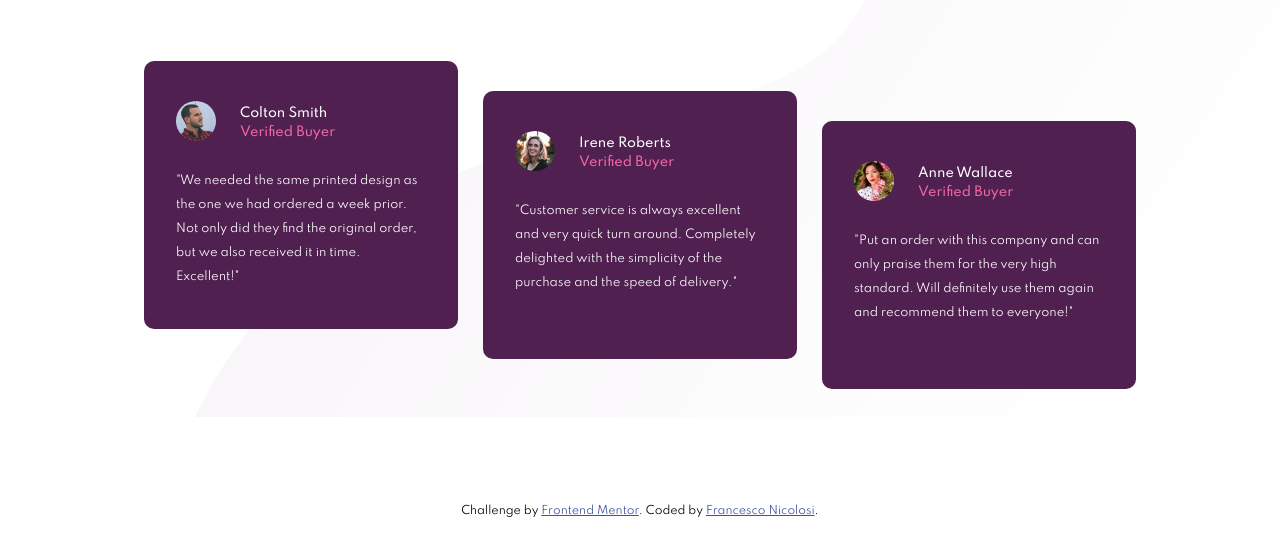
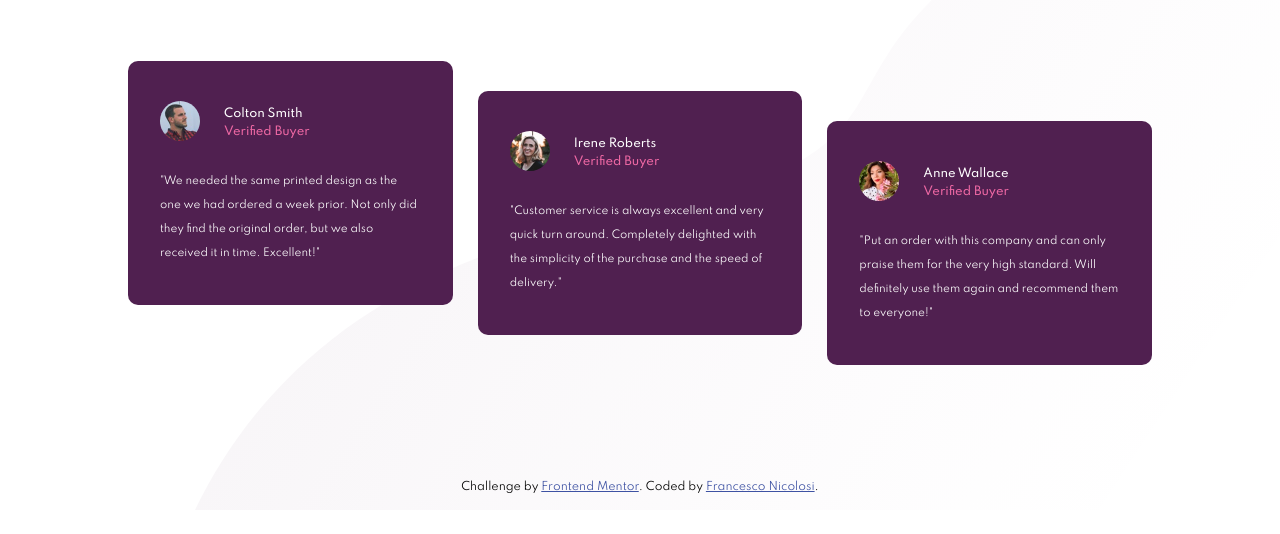
Before and after one commit to Franznic0/social-proof-section-master, a plain HTML site: page index.html in a window 1280 px wide. Shown: the part 383-917 px from the top of the page. After the commit the page ends 893 px from the top, so only its background shows below. Drawn offline with Linux system fonts and the light colour scheme.

Commit message:
Fix background

```diff
--- a/style.css
+++ b/style.css
@@ -5,7 +5,7 @@
     padding: 0;
     box-sizing: border-box;
 }
-body {
+body {position: relative;
     font-size: 15px;
 }
 
@@ -15,9 +15,8 @@ main {
     justify-content: space-between;
     align-items: center;
     width: 100%;
-    min-height: 100vh;
     font-family: Spartan, sans-serif;
-    font-size: clamp(.8rem, 1vw, 1.1rem);
+    font-size: clamp(.7rem, .9vw, .9rem);
     font-weight: 400;
 }
 
@@ -55,8 +54,7 @@ main {
     align-items: center;
     flex-direction: column;
     width: 80%;
-    height: 80%;
-    padding: 7rem 1rem;
+    padding: 7rem 0;
 }
 
 .company {
```
